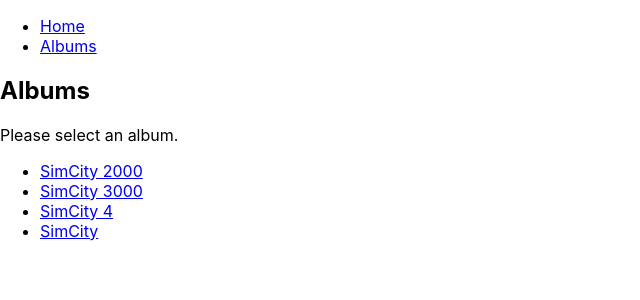
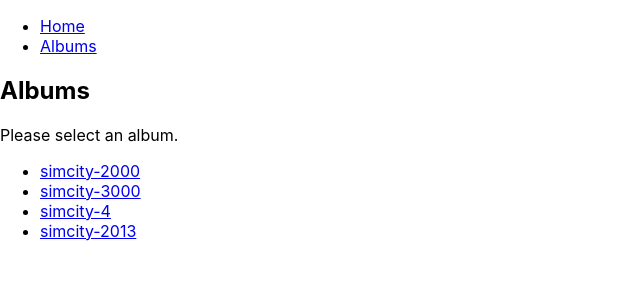
Before and after one commit to patrickcole/react-ost, a React (Create React App) app: page /albums in a window 1280 px wide. Shown: the top 300 px of the page, without its empty margins (0-640 px from the left). Built offline with nearby package versions, Linux system fonts and the light colour scheme.

Commit message:
Updates Player with track information

```diff
--- a/src/App.js
+++ b/src/App.js
@@ -18,7 +18,7 @@
                 to={{
                   pathname: `${match.url}/${item.slug}`,
                   state: { album: item, slug: item.slug }
-                }}>{item.title}</Link>
+                }}>{item.slug}</Link>
             </li>
           )
         })
@@ -33,10 +33,10 @@
 function App() {
 
   let ostData = [
-    { slug: 'simcity-2000', title: 'SimCity 2000', guid: 'DDQY3zGEbQU' },
-    { slug: 'simcity-3000', title: 'SimCity 3000', guid: 'qkXOxLpdMds'},
-    { slug: 'simcity4', title: 'SimCity 4', guid: 'PSv37HwwojU' },
-    { slug: 'simcity', title: 'SimCity', guid: '5GCoc893Vt8' }
+    { slug: 'simcity-2000' },
+    { slug: 'simcity-3000' },
+    { slug: 'simcity-4' },
+    { slug: 'simcity-2013' }
   ];
 
   return (
@@ -78,14 +78,37 @@
     <div>
       { soundtrack.title ? <h3>{ soundtrack.title }</h3> : <h3>Title Not Loaded</h3> }
       { soundtrack.embed ? <Player embed={soundtrack.embed} /> : <p>Player Not Loaded</p> }
-      { soundtrack.tracks ? <p>Tracks Loaded</p> : <p>Tracks Not Loaded</p> }
+      { soundtrack.tracks ? <Tracks list={soundtrack.tracks} /> : <p>Tracks Not Loaded</p> }
     </div>
   )
 }
 
+function Tracks({list}) {
+
+  if ( list.length < 1 ){
+    return <p>No Tracks Available</p>
+  } else {
+    return (
+      <ul>
+      {
+        list.map( (track) => {
+          return <li>{ track.title } - { track.playAt }</li>
+        })
+      }
+      </ul>
+    )
+  }
+}
+
 function Player({embed}) {
+
+  const playerStyle = {
+    float: 'right'
+  };
   return (
-    <iframe width="560" height="315" src={`https://www.youtube-nocookie.com/embed/${embed}`} frameborder="0" allow="accelerometer; autoplay; encrypted-media; gyroscope; picture-in-picture" allowfullscreen></iframe>
+    <div style={playerStyle}>
+      <iframe width="560" height="315" src={`https://www.youtube-nocookie.com/embed/${embed}`} frameborder="0" allow="accelerometer; autoplay; encrypted-media; gyroscope; picture-in-picture" allowfullscreen></iframe>
+    </div>
   )
 }
 
```
